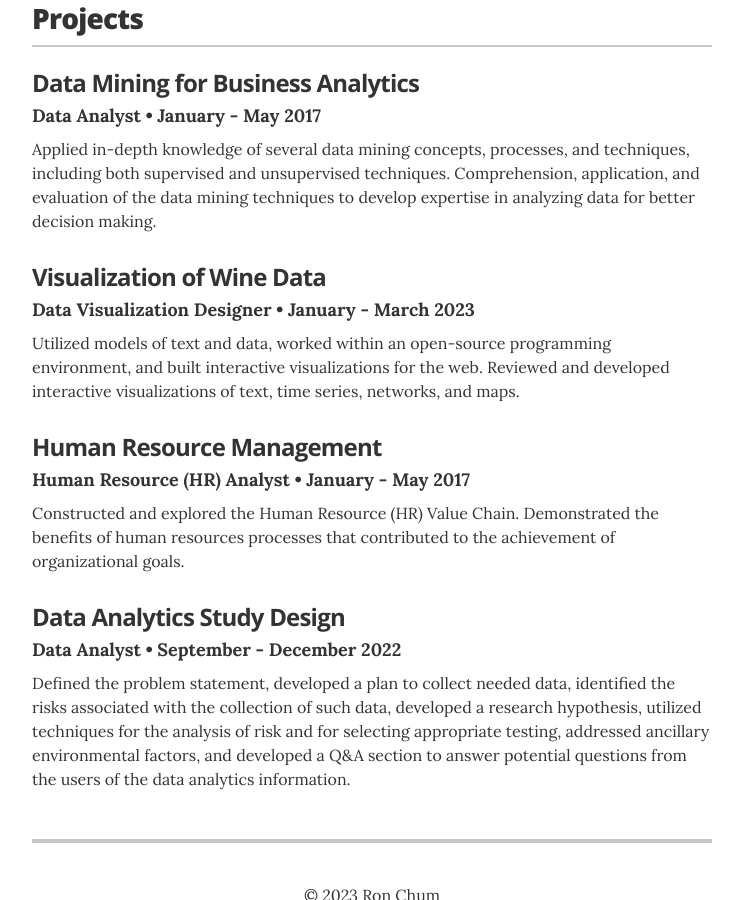
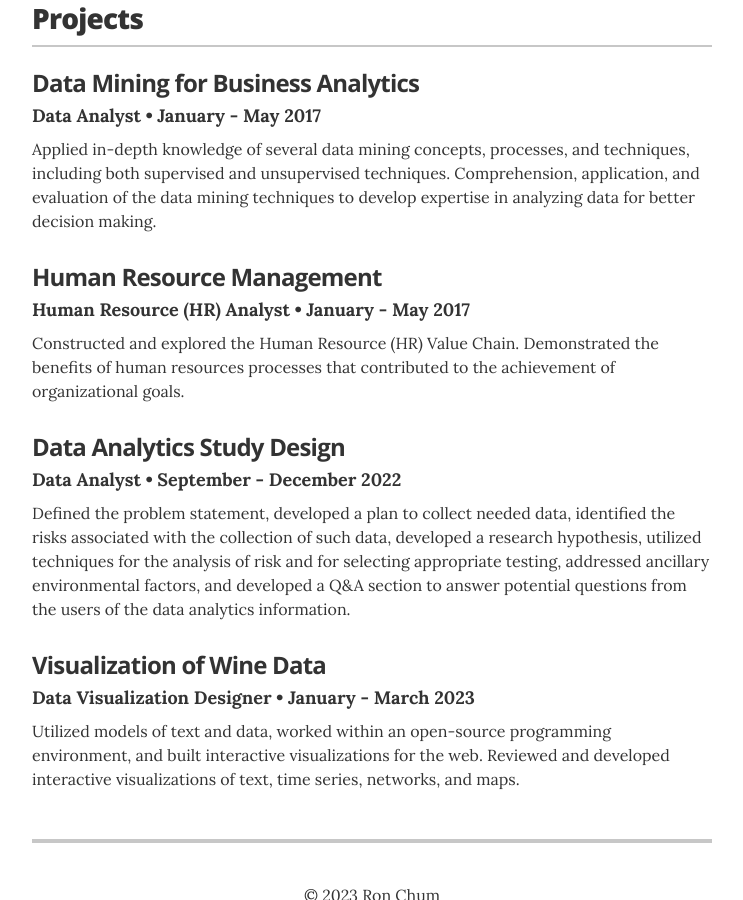
Before and after one commit to rchum/portfolio, a Jekyll site: the page built from index.html, in a window 1280 px wide and 900 px high, scrolled down 1294 px. Shown: the whole window, without its empty margins (268-1011 px from the left). Built offline with Jekyll 4.4.1, drawn with Linux system fonts in a browser that asks for light colours; part of the change alters nothing that is shown.

```diff
--- a/_data/projects.yml
+++ b/_data/projects.yml
@@ -5,12 +5,6 @@
   duration: January - May 2017
   #url: https://rchum.github.io/p1/
   description: Applied in-depth knowledge of several data mining concepts, processes, and techniques, including both supervised and unsupervised techniques. Comprehension, application, and evaluation of the data mining techniques to develop expertise in analyzing data for better decision making.
-
-- project: Visualization of Wine Data
-  role: Data Visualization Designer
-  duration: January - March 2023
-  #url: https://www.linkedin.com/in/chumr/
-  description: Utilized models of text and data, worked within an open-source programming environment, and built interactive visualizations for the web. Reviewed and developed interactive visualizations of text, time series, networks, and maps.
 
 - project: Human Resource Management
   role: Human Resource (HR) Analyst
@@ -23,3 +17,9 @@
   duration: September - December 2022
   #url: https://www.linkedin.com/in/chumr/
   description: Defined the problem statement, developed a plan to collect needed data, identified the risks associated with the collection of such data, developed a research hypothesis, utilized techniques for the analysis of risk and for selecting appropriate testing, addressed ancillary environmental factors, and developed a Q&A section to answer potential questions from the users of the data analytics information.
+
+- project: Visualization of Wine Data
+  role: Data Visualization Designer
+  duration: January - March 2023
+  #url: https://www.linkedin.com/in/chumr/
+  description: Utilized models of text and data, worked within an open-source programming environment, and built interactive visualizations for the web. Reviewed and developed interactive visualizations of text, time series, networks, and maps.
```
